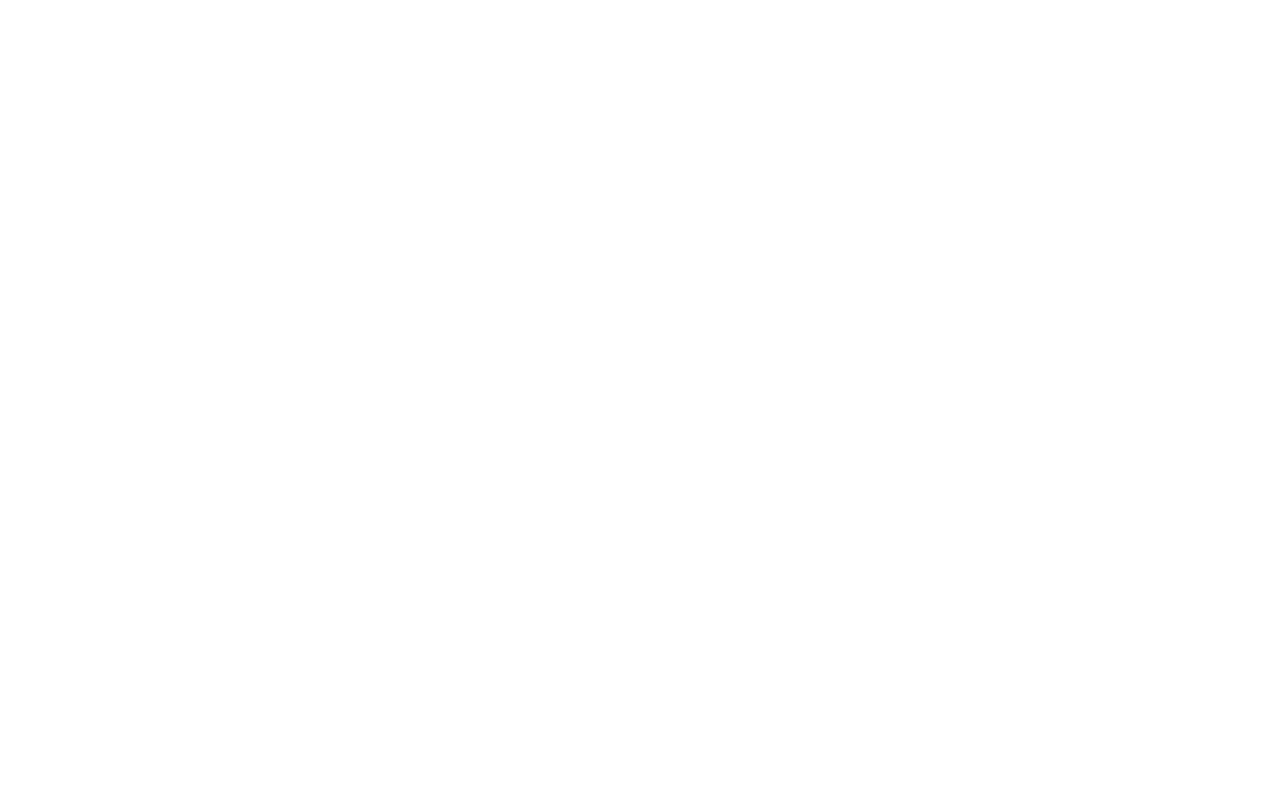
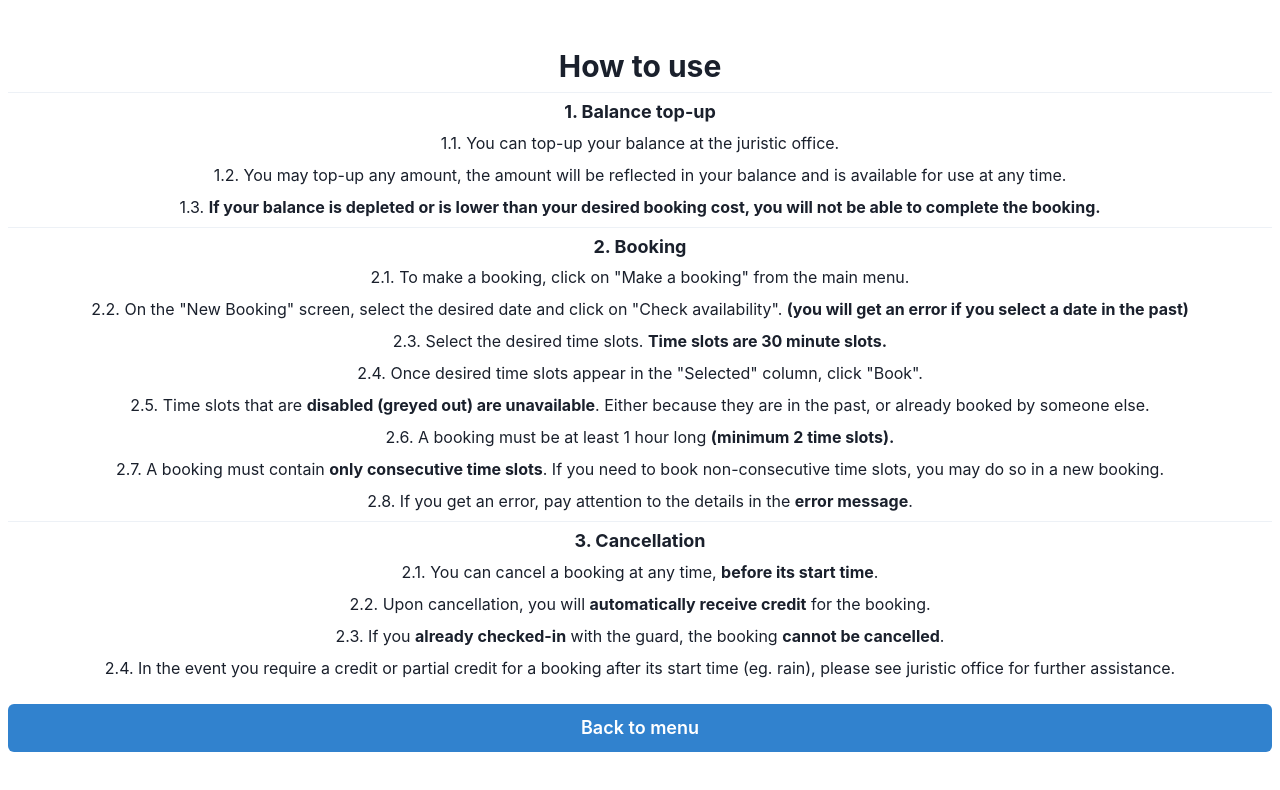
Before and after one commit to kn8a/kortgo, a React (Create React App) app: page /howto in a window 1280 px wide. Before the commit this address had no page. Shown: the top 790 px of the page. Built offline with nearby package versions, Linux system fonts and the light colour scheme.

Commit message:
How to use page. Menu button icons added. Toast duration set.

```diff
--- a/src/App.js
+++ b/src/App.js
@@ -24,9 +24,12 @@
   Route,
   useNavigate,
 } from 'react-router-dom';
+import Howto from './pages/Howto';
 
 function App() {
-  useEffect(() => {}, []);
+  useEffect(() => {
+
+  }, []);
 
   const [loggedIn, setLoggedIn] = useState({
     id: localStorage.getItem('waterfordUserId'),
@@ -40,7 +43,7 @@
     console.log(credentials);
   };
 
-  const updateBalance = () => {};
+  const updateBalance = (amount) => {};
 
   return (
     <>
@@ -56,6 +59,10 @@
               <Route
                 path="/login"
                 element={<Login loggedIn={loggedIn} setLogin={setLogin} />}
+              />
+              <Route
+                path="/howto"
+                element={<Howto/>}
               />
               <Route
                 path="/register"
--- a/src/pages/Bookings.js
+++ b/src/pages/Bookings.js
@@ -41,7 +41,7 @@
             title: 'No bookings',
             description: "You don't have any upcoming bookings",
             status: 'warning',
-            duration: 8000,
+            duration: 2000,
             isClosable: true,
           });
         }
@@ -64,8 +64,9 @@
             title: 'No bookings',
             description: "You don't have any upcoming bookings",
             status: 'warning',
-            duration: 8000,
+            duration: 2000,
             isClosable: true,
+
           });
         }
         setUpcoming(response.data.upcoming);
--- /dev/null
+++ b/src/pages/Howto.js
@@ -0,0 +1,51 @@
+import React from 'react'
+import { Flex, Stack, Divider, Heading, Button, Text } from '@chakra-ui/react';
+import { Link as RouteLink } from 'react-router-dom';
+
+function Howto() {
+  return (
+    <Flex
+      minH={'100vh'}
+      align={'center'}
+      justify={'center'}
+    >
+      <Stack spacing={6} mx={'auto'} w="full" py={12} px={2}>
+        <Stack align={'center'}>
+          <Heading fontSize={'3xl'}>How to use</Heading>
+          <Divider />
+          <Heading fontSize={'large'}>1. Balance top-up</Heading>
+            <Text>1.1. You can top-up your balance at the juristic office.</Text>
+            <Text>1.2. You may top-up any amount, the amount will be reflected in your balance and is available for use at any time.</Text>
+            <Text>1.3. <strong>If your balance is depleted or is lower than your desired booking cost, you will not be able to complete the booking.</strong></Text>
+          <Divider/>
+          <Heading fontSize={'large'}>2. Booking</Heading>
+          <Text>2.1. To make a booking, click on "Make a booking" from the main menu.</Text>
+          <Text>2.2. On the "New Booking" screen, select the desired date and click on "Check availability". <strong>(you will get an error if you select a date in the past)</strong></Text>
+          <Text>2.3. Select the desired time slots. <strong>Time slots are 30 minute slots.</strong></Text>
+          <Text>2.4. Once desired time slots appear in the "Selected" column, click "Book".</Text>
+
+          <Text>2.5. Time slots that are <strong>disabled (greyed out) are unavailable</strong>. Either because they are in the past, or already booked by someone else.</Text>
+            <Text>2.6. A booking must be at least 1 hour long <strong>(minimum 2 time slots).</strong></Text>
+            <Text>2.7. A booking must contain <strong>only consecutive time slots</strong>. If you need to book non-consecutive time slots, you may do so in a new booking.</Text>
+            <Text>2.8. If you get an error, pay attention to the details in the <strong>error message</strong>.</Text>
+            <Divider/>
+            <Heading fontSize={'large'}>3. Cancellation</Heading>
+            <Text>2.1. You can cancel a booking at any time, <strong>before its start time</strong>.</Text>
+            <Text>2.2. Upon cancellation, you will <strong>automatically receive credit</strong> for the booking.</Text>
+            <Text>2.3. If you <strong>already checked-in</strong> with the guard, the booking <strong>cannot be cancelled</strong>.</Text>
+            <Text>2.4. In the event you require a credit or partial credit for a booking after its start time (eg. rain), please see juristic office for further assistance.</Text>
+
+        </Stack>
+
+
+        <RouteLink to={'/'}>
+          <Button colorScheme={'blue'} width="full" size={'lg'}>
+            Back to menu
+          </Button>
+        </RouteLink>
+      </Stack>
+    </Flex>
+  )
+}
+
+export default Howto
--- a/src/pages/Menu.js
+++ b/src/pages/Menu.js
@@ -19,6 +19,7 @@
 import axios from 'axios';
 import { useNavigate } from 'react-router-dom';
 import { useEffect } from 'react';
+import { PhoneIcon, AddIcon, WarningIcon, InfoOutlineIcon, CalendarIcon, EditIcon, PlusSquareIcon, LockIcon } from '@chakra-ui/icons'
 
 function Menu(props) {
   const navigate = useNavigate();
@@ -58,17 +59,22 @@
             width="full"
           >
             <RouteLink to={'/book'}>
-              <Button colorScheme={'green'} width="full" size={'lg'}>
+              <Button colorScheme={'green'} width="full" leftIcon={<EditIcon/>} size={'lg'}>
                 Make a booking
               </Button>
             </RouteLink>
             <RouteLink to={'/Bookings'}>
-              <Button colorScheme={'blue'} width="full">
+              <Button colorScheme={'blue'} width="full" leftIcon={<CalendarIcon/>}>
                 My bookings
               </Button>
             </RouteLink>
-            <Button colorScheme={'blue'}>My account</Button>
-            <Button onClick={() => props.setLogin({})} colorScheme={'red'}>
+            <RouteLink to={'/howto'}>
+              <Button colorScheme={'blue'} leftIcon={<InfoOutlineIcon/>} width="full">
+                How to use?
+              </Button>
+            </RouteLink>
+            {/* <Button colorScheme={'blue'}>My account</Button> */}
+            <Button onClick={() => props.setLogin({})} leftIcon={<LockIcon/>} colorScheme={'red'}>
               Logout
             </Button>
           </Stack>
```
